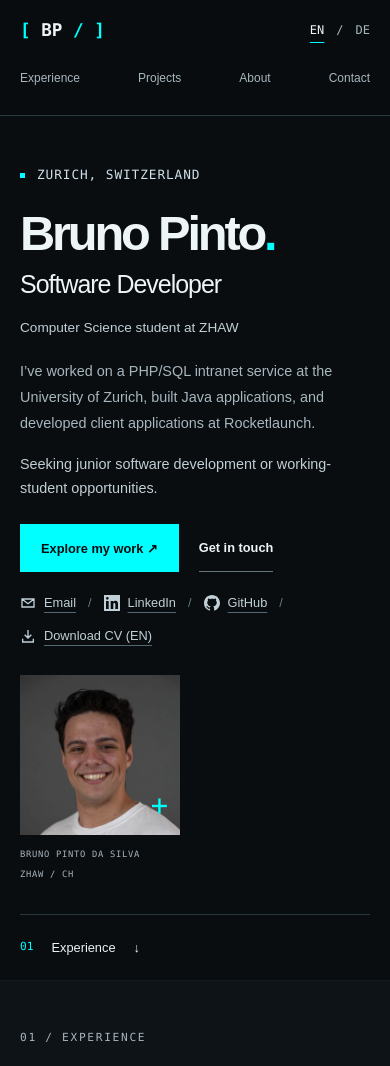
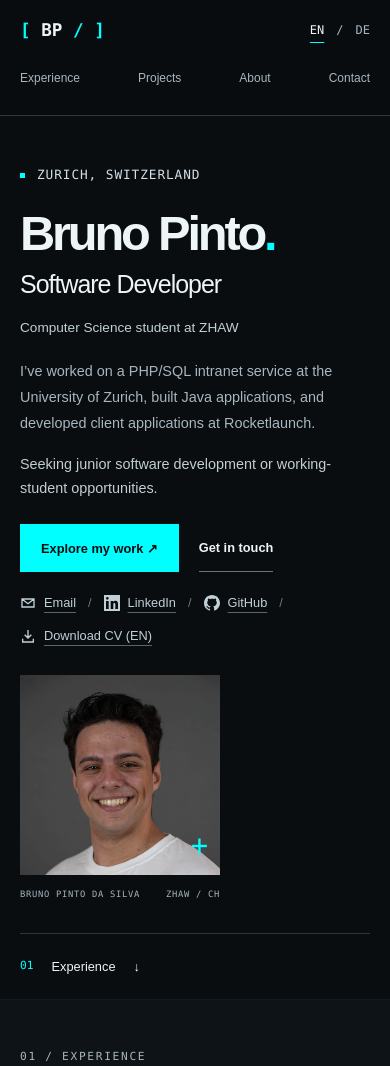
Before and after one commit to Bruno-Pinto/portfolio, a Next.js app: page / in a window 390 px wide. Shown: the top 1066 px of the page. Built offline with nearby package versions, Linux system fonts and the light colour scheme.

Commit message:
Increase hero portrait size on desktop and mobile

```diff
--- a/src/app/globals.css
+++ b/src/app/globals.css
@@ -245,7 +245,7 @@ nav a {
 }
 .portrait-wrap {
   width: 100%;
-  max-width: 203px;
+  max-width: 260px;
   justify-self: center;
   position: relative;
 }
@@ -789,7 +789,7 @@ nav a[aria-current="location"] {
     font-size: 0.85rem;
   }
   .portrait-wrap {
-    max-width: 160px;
+    max-width: 200px;
     justify-self: start;
   }
   .portrait {
```
